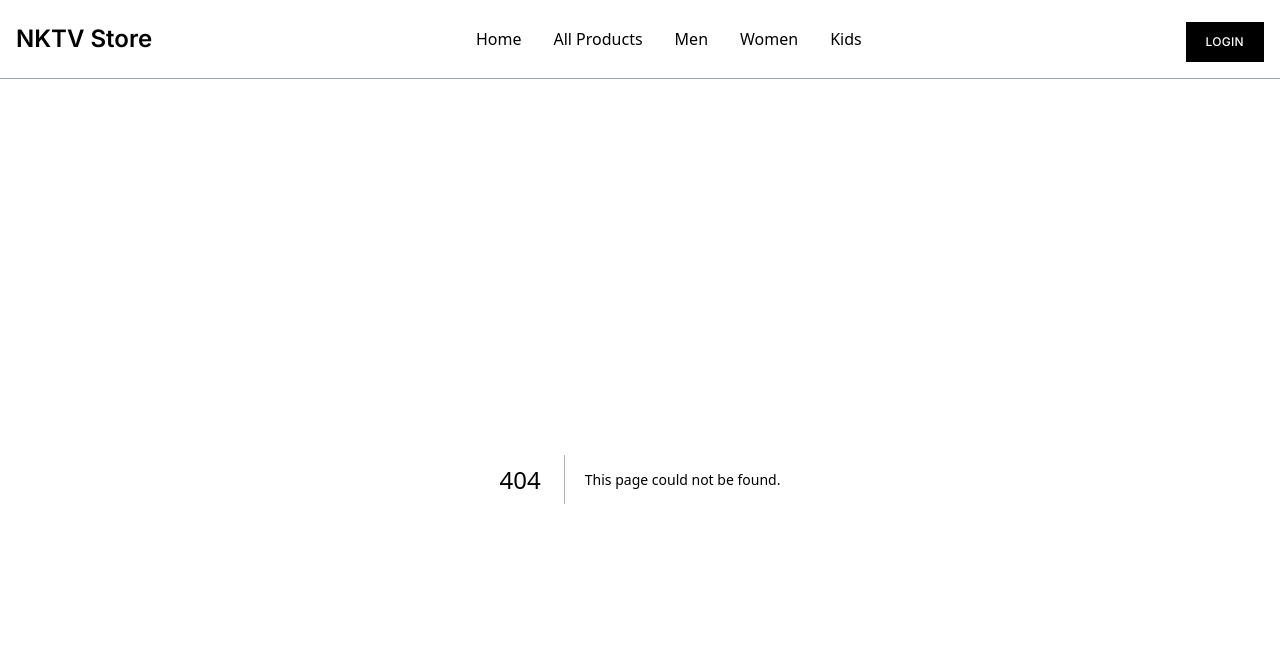
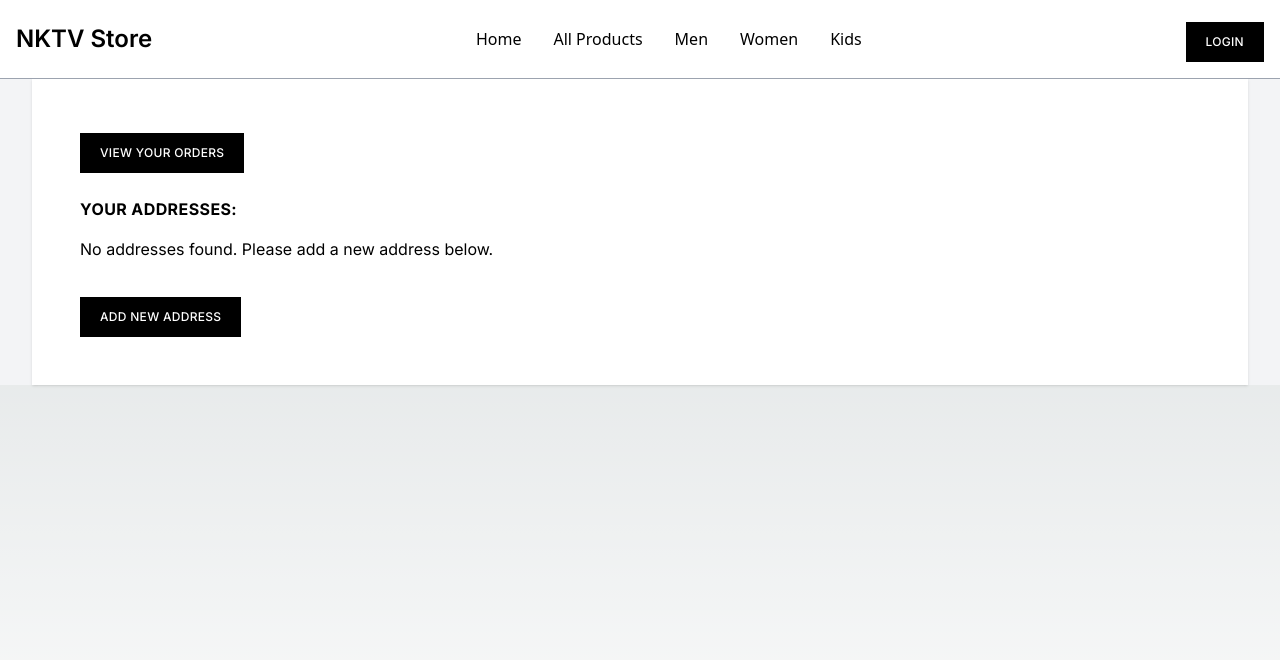
Before and after one commit to nainoaktv/nktv-store, a Next.js app: page /account in a window 1280 px wide. Before the commit this address had no page. Shown: the top 660 px of the page. Built offline with nearby package versions, Linux system fonts and the light colour scheme.

Commit message:
feat: create form for adding address

```diff
--- /dev/null
+++ b/src/app/account/page.js
@@ -0,0 +1,96 @@
+"use client";
+
+import InputComponent from "@/components/FormElements/InputComponent";
+import { GlobalContext } from "@/context";
+import { addNewAddressFormControls } from "@/utils";
+import { useContext, useState } from "react";
+
+// TODO: Render random user image. Line 11.
+
+export default function Account() {
+  const { user, addresses, setAddresses, addressFormData, setAddressFormData } =
+    useContext(GlobalContext);
+
+  const [showAddressForm, setShowAddressForm] = useState(false);
+
+  return (
+    <section>
+      <div className="mx-auto bg-gray-100 px-4 sm:px-6 lg:px-8 text-black">
+        <div className="bg-white shadow">
+          <div className="p-6 sm:p-12">
+            <div className="flex flex-col space-y-4 md:space-y-0 md:space-x-6 md:flex-row">
+              {/* TODO: Render random user image here */}
+            </div>
+            <div className="flex flex-col flex-1">
+              <h4 className="text-lg font-semibold text-center md:text-left">
+                {user?.name}
+              </h4>
+              <p>{user?.email}</p>
+              <p>{user?.role}</p>
+            </div>
+            <button className="text-white mt-1.5 hover:bg-gray-800 inline-block bg-black px-5 py-3 text-xs font-medium uppercase tracking-wide">
+              View Your Orders
+            </button>
+            <div className="mt-6">
+              <h1 className="font-bold uppercase tracking-wide">
+                Your Addresses:
+              </h1>
+              <div className="mt-4">
+                {addresses && addresses.length ? (
+                  addresses.map((item) => (
+                    <div className="border p-6" key={item._id}>
+                      <p>Name: {item.fullName}</p>
+                      <p>Address: {item.address}</p>
+                      <p>City: {item.city}</p>
+                      <p>Country: {item.country}</p>
+                      <p>Postal Code: {item.postalCode}</p>
+                      <button className="text-white mt-1.5 hover:bg-gray-800 inline-block bg-black px-5 py-3 text-xs font-medium uppercase tracking-wide">
+                        Update
+                      </button>
+                      <button className="text-white mt-1.5 hover:bg-gray-800 inline-block bg-black px-5 py-3 text-xs font-medium uppercase tracking-wide">
+                        Delete
+                      </button>
+                    </div>
+                  ))
+                ) : (
+                  <p>No addresses found. Please add a new address below.</p>
+                )}
+              </div>
+            </div>
+            <div className="mt-4">
+              <button
+                onClick={() => setShowAddressForm(!showAddressForm)}
+                className="text-white mt-5 hover:bg-gray-800 inline-block bg-black px-5 py-3 text-xs font-medium uppercase tracking-wide"
+              >
+                {showAddressForm ? "Hide Address Form" : "Add New Address"}
+              </button>
+            </div>
+            {showAddressForm ? (
+              <div className="flex flex-col mt-5 justify-center pt-4 items-center">
+                <div className="w-full mt-6 mr-0 mb-0 ml-0 space-y-8">
+                  {addNewAddressFormControls.map((controlItem) => (
+                    <InputComponent
+                      type={controlItem.type}
+                      placeholder={controlItem.placeholder}
+                      label={controlItem.label}
+                      value={addressFormData[controlItem.id]}
+                      onChange={(e) =>
+                        setAddressFormData({
+                          ...addressFormData,
+                          [controlItem.id]: e.target.value,
+                        })
+                      }
+                    />
+                  ))}
+                </div>
+                <button className="text-white mt-5 hover:bg-gray-800 inline-block bg-black px-5 py-3 text-xs font-medium uppercase tracking-wide">
+                  Save
+                </button>
+              </div>
+            ) : null}
+          </div>
+        </div>
+      </div>
+    </section>
+  );
+}
```
